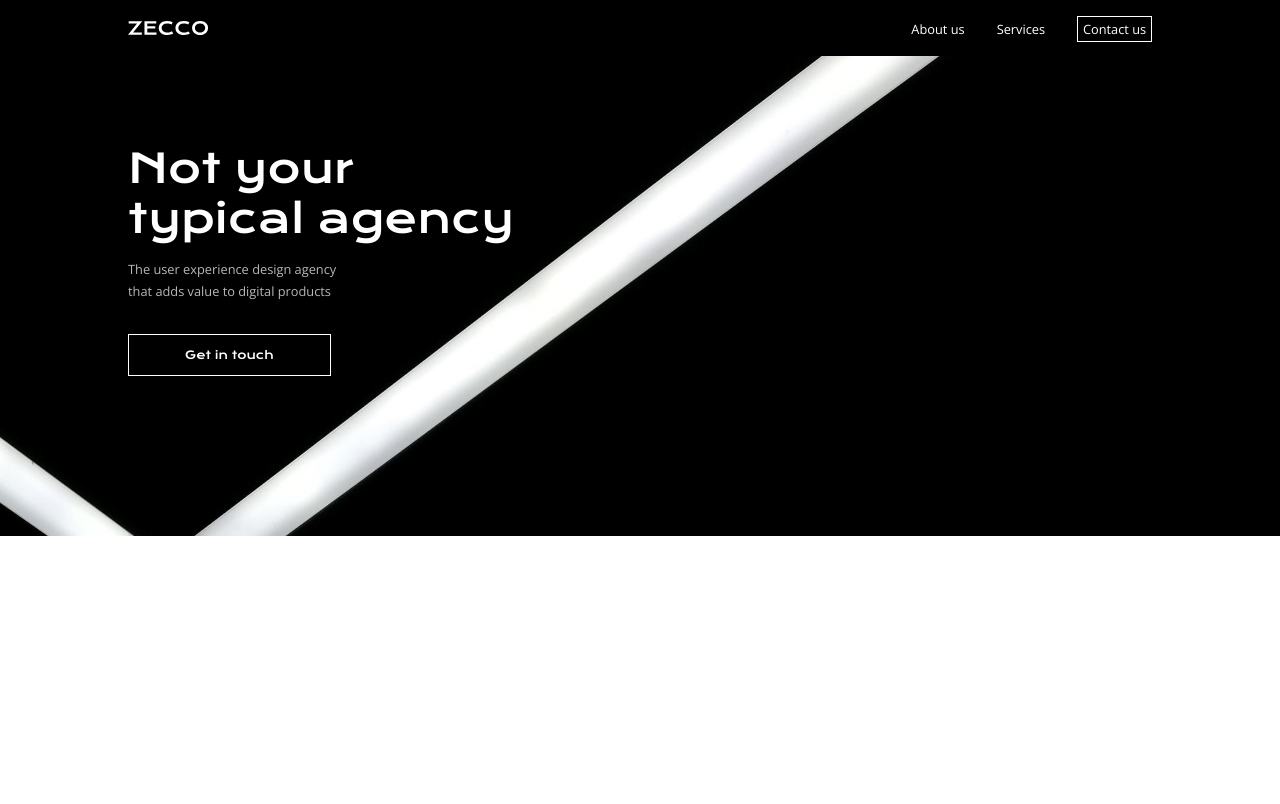
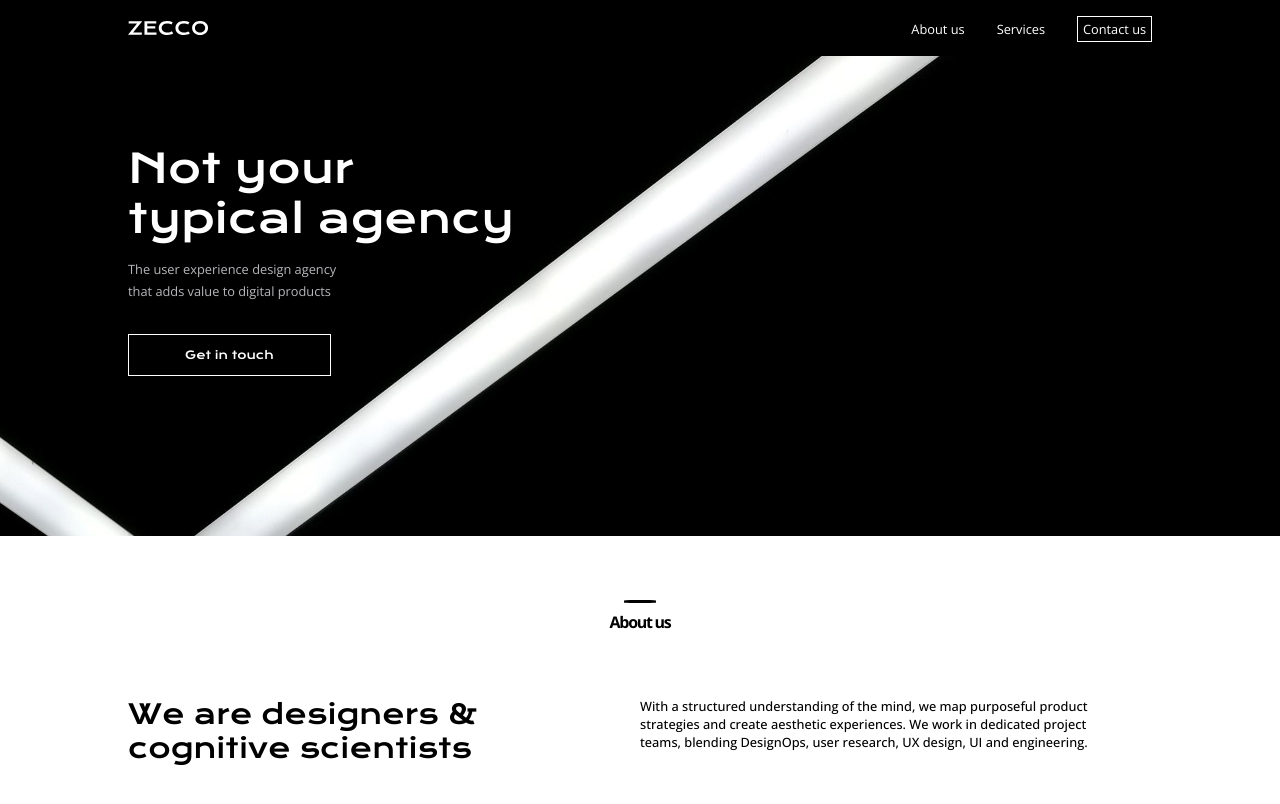
Before and after one commit to ADitta/zecco-tech-test, a React (Create React App) app: page / in a window 1280 px wide. Shown: the top 804 px of the page. Built offline with nearby package versions, Linux system fonts and the light colour scheme.

Commit message:
implement About component with styling

```diff
--- a/src/App.jsx
+++ b/src/App.jsx
@@ -1,10 +1,11 @@
-import { Nav, Hero } from "./components/index";
+import { Nav, Hero, AboutUs } from "./components/index";
 
 function App() {
   return (
     <main className="container">
       <Nav />
       <Hero />
+      <AboutUs />
     </main>
   );
 }
--- /dev/null
+++ b/src/components/AboutUs.jsx
@@ -0,0 +1,26 @@
+import React from "react";
+
+const AboutUs = () => {
+  return (
+    <section className="about" id="about">
+      <h2 className="title-container">About us</h2>
+      <div className="about__info-container">
+        <div className="about__title-container">
+          <h1 className="about__title">
+            We are designers & cognitive scientists
+          </h1>
+        </div>
+        <div className="about__paragraph-container">
+          <p className="about__paragraph">
+            With a structured understanding of the mind, we map purposeful
+            product strategies and create aesthetic experiences. We work in
+            dedicated project teams, blending DesignOps, user research, UX
+            design, UI and engineering.
+          </p>
+        </div>
+      </div>
+    </section>
+  );
+};
+
+export default AboutUs;
--- a/src/components/index.js
+++ b/src/components/index.js
@@ -1,3 +1,5 @@
 import Nav from "./Nav";
 import Hero from "./Hero";
-export { Nav, Hero };
+import AboutUs from "./AboutUs";
+
+export { Nav, Hero, AboutUs };
--- a/src/styles/App.scss
+++ b/src/styles/App.scss
@@ -24,5 +24,26 @@ h1 {
 p {
   font-size: 0.8rem;
 }
+
+.title-container {
+  display: flex;
+  flex-direction: column;
+  align-items: center;
+  margin-bottom: 4rem;
+  font-size: 1rem;
+  font-weight: 700;
+  letter-spacing: -0.08rem;
+  &::before {
+    display: block;
+    content: " ";
+    height: 0.17rem;
+    border-radius: 20%;
+    width: 2rem;
+    background-color: rgb(0, 0, 0);
+    margin-bottom: 0.5rem;
+  }
+}
+
 @import "./nav";
 @import "./hero";
+@import "./aboutUs";
--- /dev/null
+++ b/src/styles/_aboutUs.scss
@@ -0,0 +1,24 @@
+.about {
+  padding: 4rem 8rem 6rem;
+
+  &__info-container {
+    display: flex;
+  }
+  &__title-container,
+  &__paragraph-container {
+    flex: 1;
+  }
+  &__title {
+    flex: 1;
+    width: 100%;
+    max-width: 22rem;
+    color: black;
+    font-size: 1.7rem;
+  }
+  &__paragraph {
+    width: 100&;
+    max-width: 30rem;
+    font-weight: 500;
+    padding-right: 1rem;
+  }
+}
```
